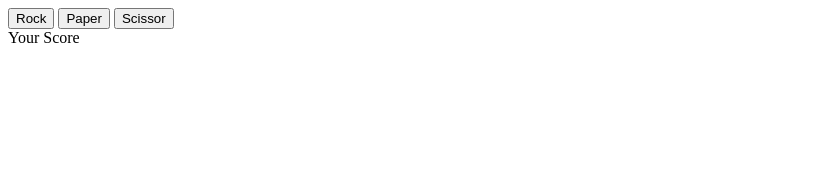
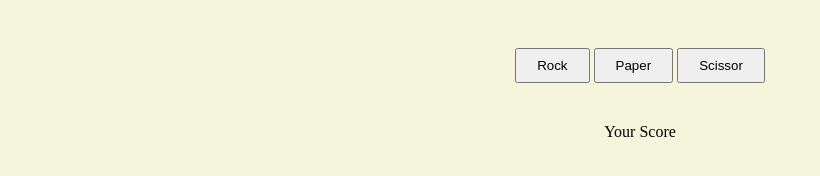
Before and after one commit to Mudit-morningstar/rock-paper-scissor, a plain HTML site: page index.html in a window 1280 px wide. Shown: the whole page, without its empty margins (0-820 px from the left). Drawn offline with Linux system fonts and the light colour scheme.

Commit message:
added basic style to rps

```diff
--- a/index.html
+++ b/index.html
@@ -5,13 +5,13 @@
     <meta name="viewport" content="width=device-width, initial-scale=1.0">
     <title>Rock Paper Scissor</title>
     <script src="./rock-paper-scissor.js" defer></script>
+    <link rel="stylesheet" href="./styles.css">
 </head>
 <body>
     <button class="rock">Rock</button>
     <button class="paper">Paper</button>
     <button class="scissor">Scissor</button>
-    <div class="score"></div>
-    <div>Your Score</div>
+    <div class="score">Your Score</div>
     <div class="result"></div>
 
 </body>
--- /dev/null
+++ b/styles.css
@@ -0,0 +1,15 @@
+body {
+    background-color: beige;
+    text-align: center;
+    padding: 40px;
+}
+
+button {
+    padding: 8px 20px;
+}
+
+.score {
+    margin-top: 40px;
+    font-size: 16px;
+
+}
```
